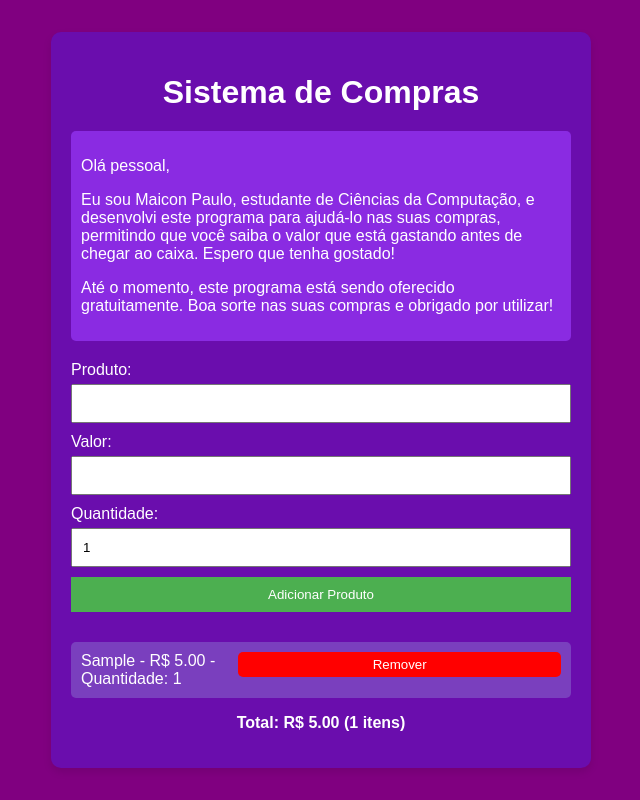
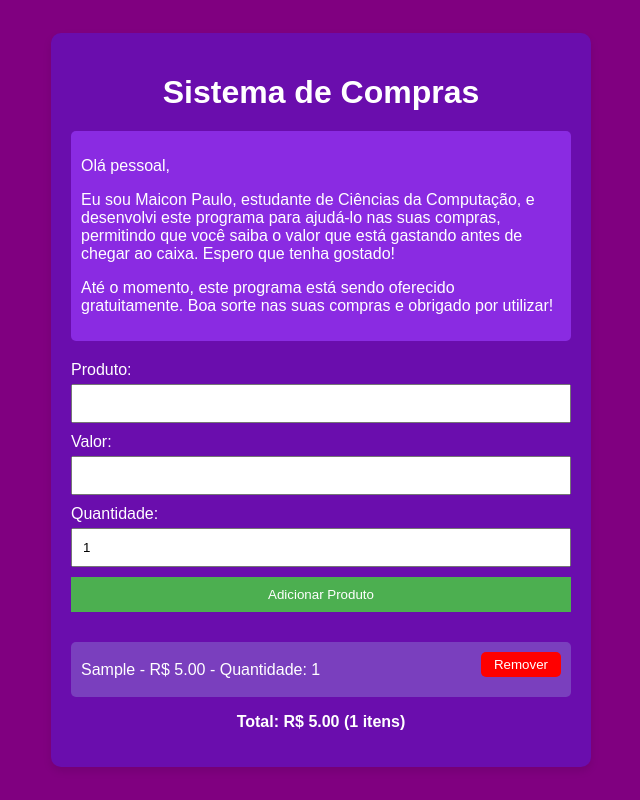
Before and after one commit to Maiconpaulodev/sistemacompras, a plain HTML site: page index.html in a window 1280 px wide. Both pictures are taken after typing "Sample", "5" into the empty fields and a click on the button "Adicionar Produto". Shown: the whole page, without its empty margins (319-959 px from the left). Drawn offline with Linux system fonts and the light colour scheme; a script that the page names is missing.

Commit message:
tamanho fixo

```diff
--- a/index.html
+++ b/index.html
@@ -84,6 +84,8 @@
             cursor: pointer;
             padding: 5px 10px;
             border-radius: 5px;
+            width: 80px; /* Tamanho fixo */
+    text-align: center;
         }
         #total {
             font-weight: bold;
```
